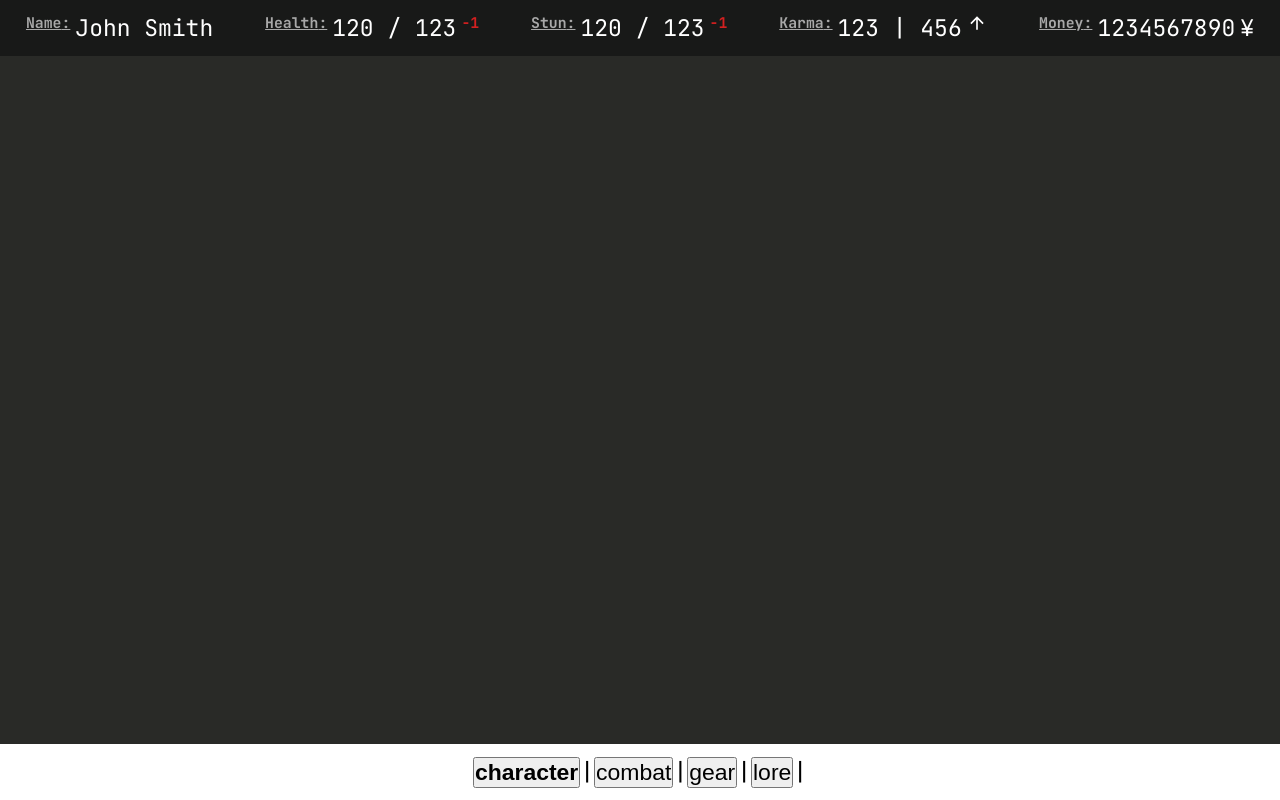
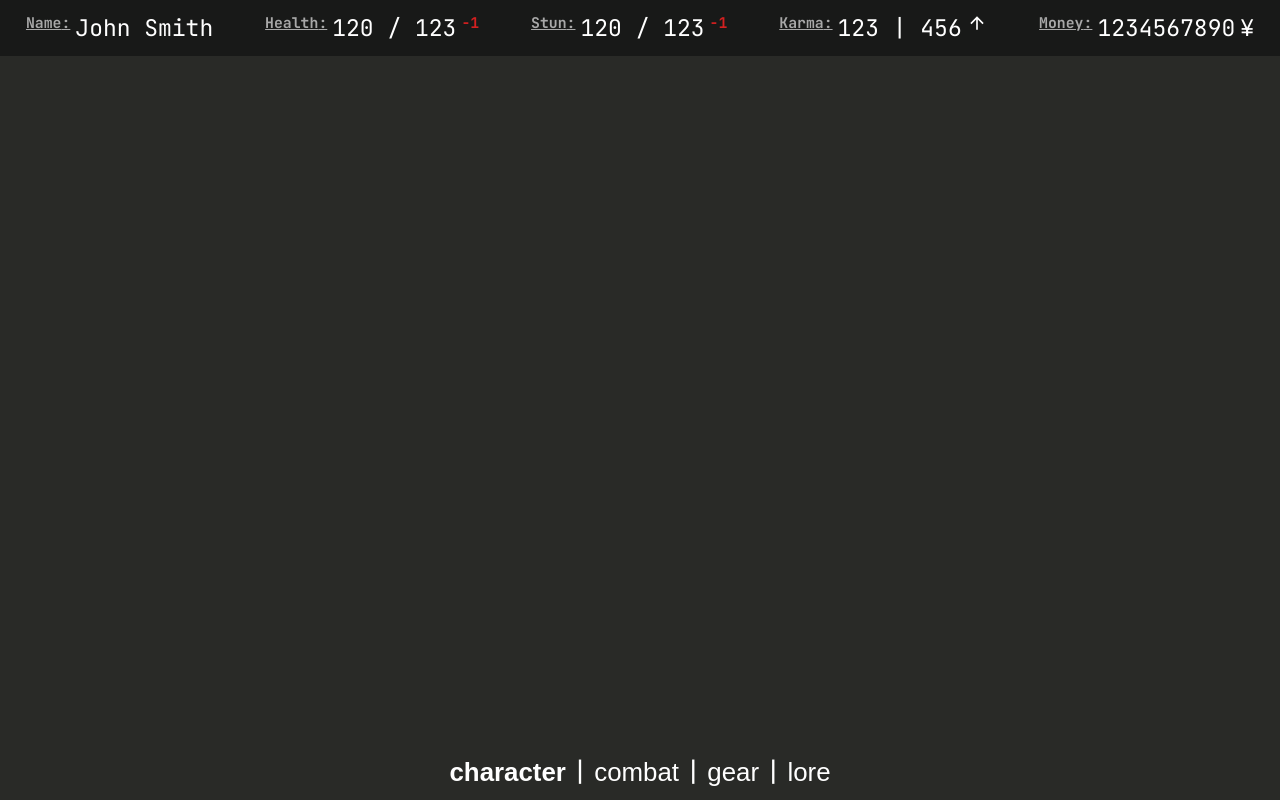
Before and after one commit to roclame12/ShadowSheet, a React (Vite) app: page / in a window 1280 px wide. Built offline with nearby package versions, Linux system fonts and the light colour scheme.

Commit message:
Gussied up the CSS to make the footer fit in with the theme of the app and I fixed the obvious bug where an extra separator is added.

```diff
--- a/src/CSS/components/Footer.css
+++ b/src/CSS/components/Footer.css
@@ -9,12 +9,21 @@
     flex-direction: row;
     justify-content: center;
     align-items: center;
+
+    background-color: var(--background-black);
 }
 
 .footer-button {
-    font-size: var(--font-size-l);
+    font-size: var(--font-size-xl);
+    color: var(--text-color);
+
+    background-color: var(--background-black);
+
+    border: none;
+    margin: 0 .5vw
 }
 
 .separator {
-    font-size: var(--font-size-l);
+    font-size: var(--font-size-xl);
+    color: var(--text-color);
 }
--- a/src/components/Footer.tsx
+++ b/src/components/Footer.tsx
@@ -24,7 +24,7 @@ export default function Footer() {
             </button>
         )
         ;
-        elements.push(<p className="separator"> | </p>);
+        i !== pageNames.length - 1 ? elements.push(<p className="separator"> | </p>) : elements.push();
     }
 
     return (
```
